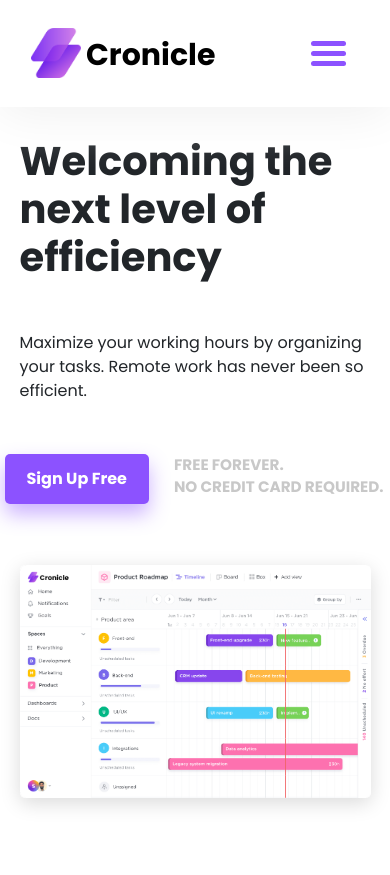
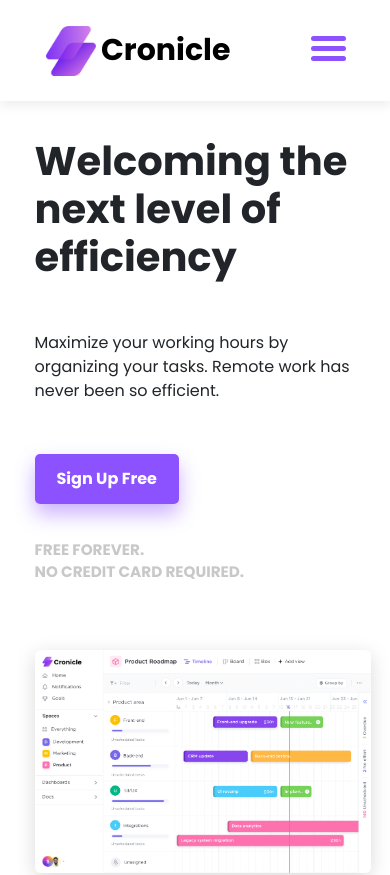
Before and after one commit to Jaslavie/cronicletech.github.io, a plain HTML site: page index.html in a window 390 px wide. Shown: the top 875 px of the page. Drawn offline with nearby package versions, Linux system fonts and the light colour scheme.

Commit message:
Update style.css

```diff
--- a/main/css/style.css
+++ b/main/css/style.css
@@ -72,6 +72,10 @@
 	min-height: 100vh;
 }
 
+div.row {
+	margin-left: 0;
+}
+
 img.full {
 	border-radius: 5px;
 	width: 100%;
@@ -99,7 +103,7 @@
 /** NavBar */
 nav {
 	background: white;
-	box-shadow: 0 5px 50px #efefef;
+	box-shadow: 0 5px 10px #efefef;
 }
 
 nav span.icon-bar {
@@ -112,7 +116,8 @@
 }
 
 nav img {
-	margin-top: 15px;
+	margin-top: 12.5px;
+	margin-bottom: 12.5px;
 	margin-right: 5px;
 
 	user-drag: none;  /** Disable User Select */
@@ -127,18 +132,21 @@
 	color: black;
 	font-weight: bold;
 	font-size: 1.5em;
-	margin-top: 20px;
+	margin-top: 15px;
 	margin-right: 35px;
+	margin-bottom: 0;
 }
 
 nav a.nav-link, nav button  {
-	margin-top: 10px;
-	margin-bottom: 10px;
 	margin-right: 15px;
 }
 
 nav a.nav-link {
 	font-weight: bold;
+}
+
+nav button.navbar-toggler {
+	margin-top: 0;
 }
 
 nav button.navbar-toggler:active, nav button.navbar-toggler:focus {
@@ -156,6 +164,10 @@
 	margin-top: 125px;
 	padding: 0;
 	z-index: 1;
+}
+
+div.sign-up div.col-sm-12, div.sign-up div.col-lg-2 {
+	padding: 0;
 }
 
 div.sign-up img {
@@ -180,6 +192,7 @@
 
 div.sign-up button {
 	margin-top: 55px;
+	margin-left: 15px;
 	padding: 15px 30px;
 }
 
@@ -195,6 +208,10 @@
 	margin-top: -75px;
 	padding-top: 100px;
 	z-index: -100;
+}
+
+footer.single {
+	margin-top: 125px;
 }
 
 footer h3 {
```
